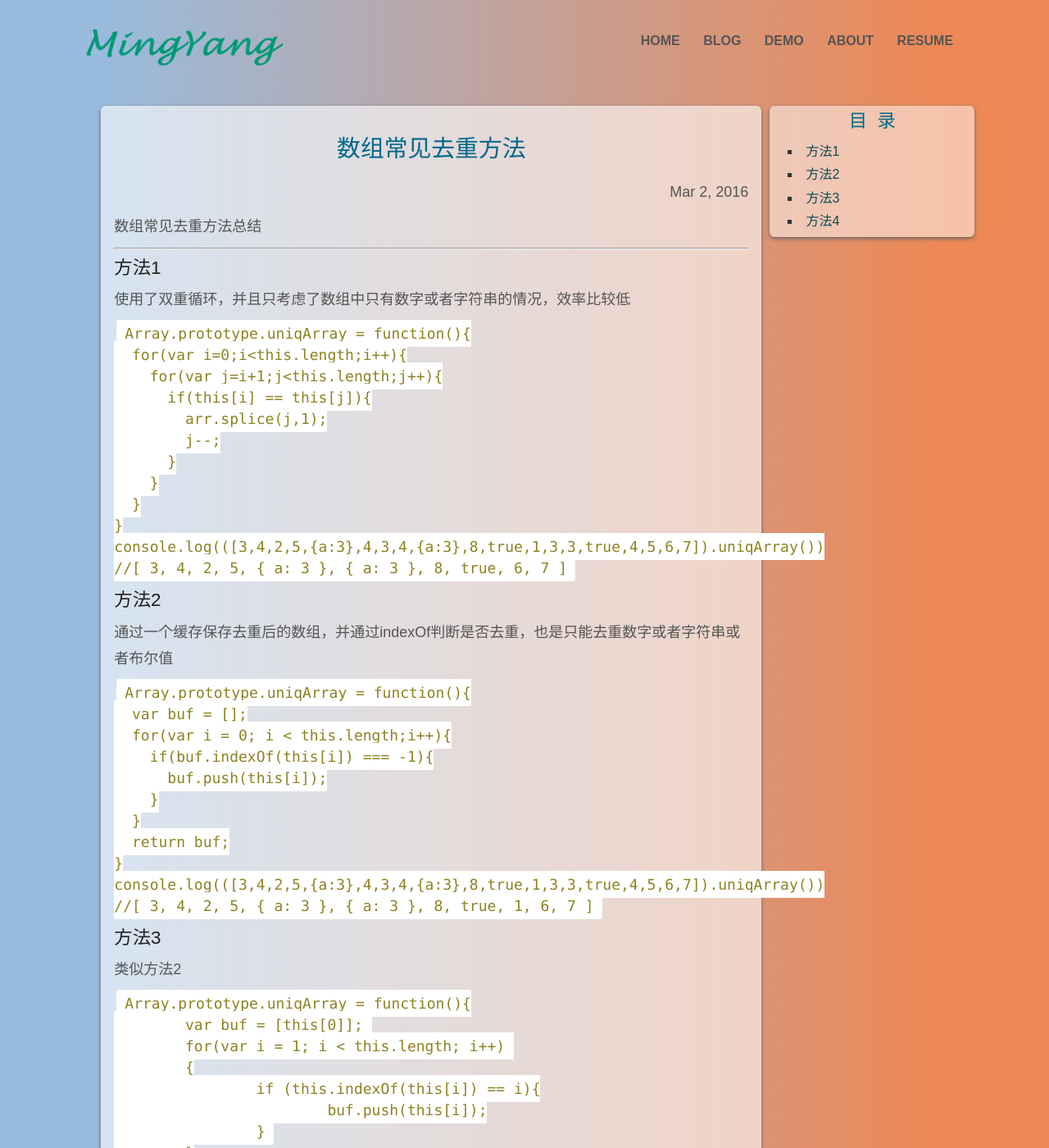
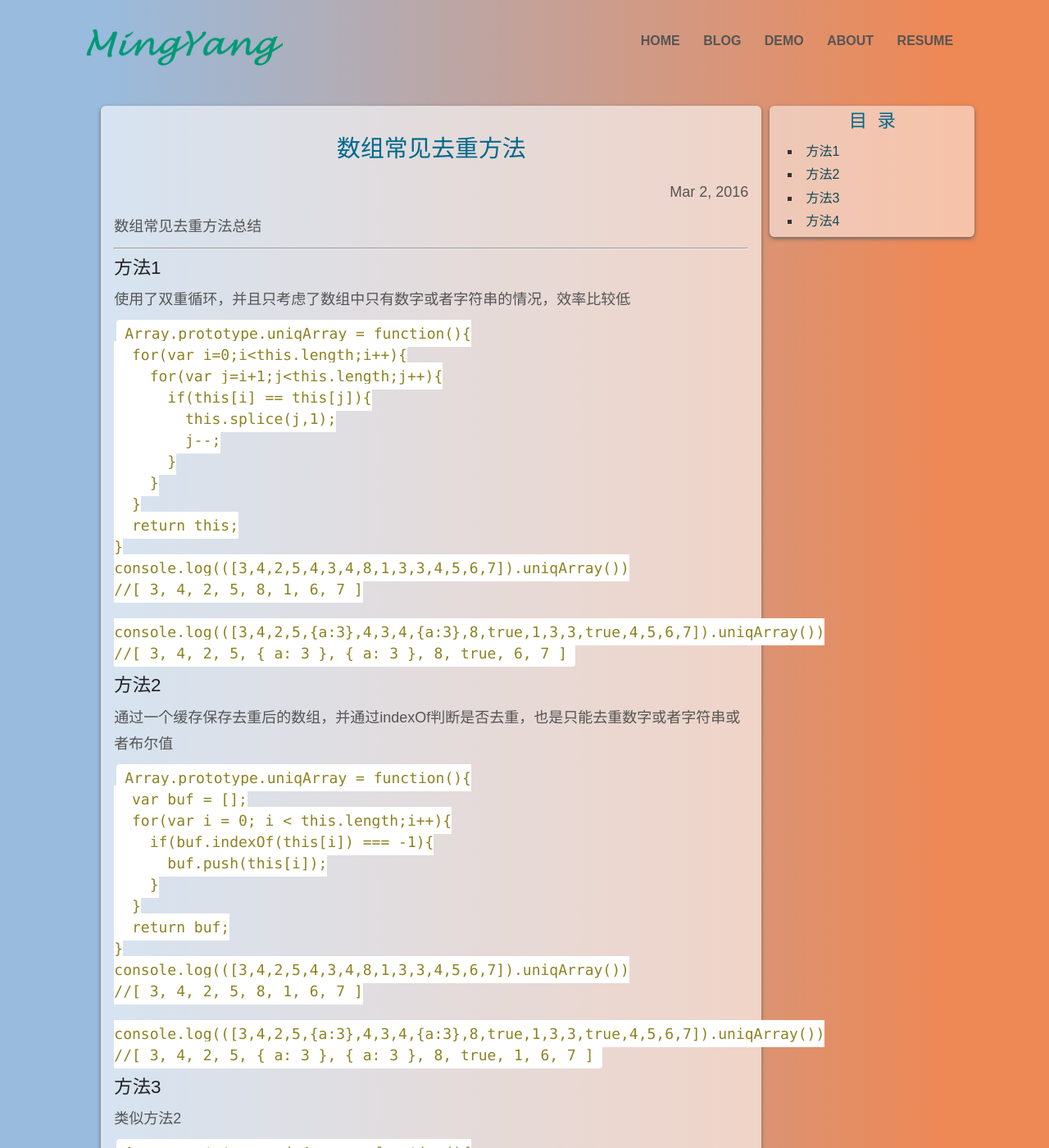
Before and after one commit to radenrecha/radenrecha.github.io, a Jekyll site: the page built from _posts/2016-03-02-array-unique.md, in a window 1280 px wide and 1400 px high. Shown: the whole window at 82% size. Built offline with Jekyll 4.4.1, drawn with Linux system fonts in a browser that asks for light colours; comment, search, counter and statistics services are not loaded; a style sheet for code colours, icons or effects is not loaded; some of the changed text lies outside the part shown.

Commit message:
add example

```diff
--- a/_posts/2016-03-02-array-unique.md
+++ b/_posts/2016-03-02-array-unique.md
@@ -20,12 +20,16 @@ categories: JavaScript
 	  for(var i=0;i<this.length;i++){
 	    for(var j=i+1;j<this.length;j++){
 	      if(this[i] == this[j]){
-	        arr.splice(j,1);
+	        this.splice(j,1);
 	        j--;
 	      }
 	    }
 	  }
+	  return this;
 	}
+	console.log(([3,4,2,5,4,3,4,8,1,3,3,4,5,6,7]).uniqArray())
+	//[ 3, 4, 2, 5, 8, 1, 6, 7 ]
+
 	console.log(([3,4,2,5,{a:3},4,3,4,{a:3},8,true,1,3,3,true,4,5,6,7]).uniqArray())
 	//[ 3, 4, 2, 5, { a: 3 }, { a: 3 }, 8, true, 6, 7 ]
 
@@ -42,6 +46,9 @@ categories: JavaScript
 	  }
 	  return buf;
 	}
+	console.log(([3,4,2,5,4,3,4,8,1,3,3,4,5,6,7]).uniqArray())
+	//[ 3, 4, 2, 5, 8, 1, 6, 7 ]
+
 	console.log(([3,4,2,5,{a:3},4,3,4,{a:3},8,true,1,3,3,true,4,5,6,7]).uniqArray())
 	//[ 3, 4, 2, 5, { a: 3 }, { a: 3 }, 8, true, 1, 6, 7 ]
 
@@ -50,15 +57,17 @@ categories: JavaScript
 类似方法2
 
 	Array.prototype.uniqArray = function(){
-    	var buf = [this[0]];
-    	for(var i = 1; i < this.length; i++)
-    	{
-    		if (this.indexOf(this[i]) == i){
-				buf.push(this[i]);
+    var buf = [this[0]];
+    for(var i = 1; i < this.length; i++){
+    	if (this.indexOf(this[i]) == i){
+			buf.push(this[i]);
 			}
-    	}
-    	return buf;
     }
+    return buf;
+  }
+  console.log(([3,4,2,5,4,3,4,8,1,3,3,4,5,6,7]).uniqArray())
+  //[ 3, 4, 2, 5, 8, 1, 6, 7 ]
+
 	console.log(([3,4,2,5,{a:3},4,3,4,{a:3},8,true,1,3,3,true,4,5,6,7]).uniqArray())
 	//[ 3, 4, 2, 5, { a: 3 }, { a: 3 }, 8, true, 1, 6, 7 ]
 
@@ -76,5 +85,8 @@ categories: JavaScript
 	  }
 	  return buf;
 	}
+	console.log(([3,4,2,5,4,3,4,8,1,3,3,4,5,6,7]).uniqArray())
+	//[ 3, 4, 2, 5, 8, 1, 6, 7 ]
+
 	console.log(([3,4,2,5,{a:3},4,3,4,{a:3},8,true,1,3,3,true,4,5,6,7]).uniqArray())
 	//[ 3, 4, 2, 5, { a: 3 }, 8, true, 1, 6, 7 ]
```
